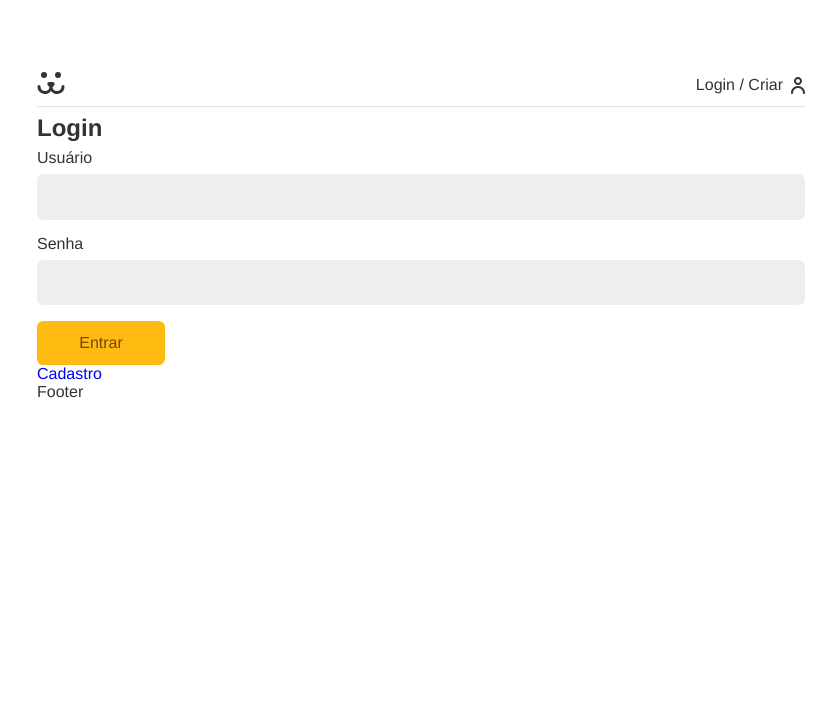
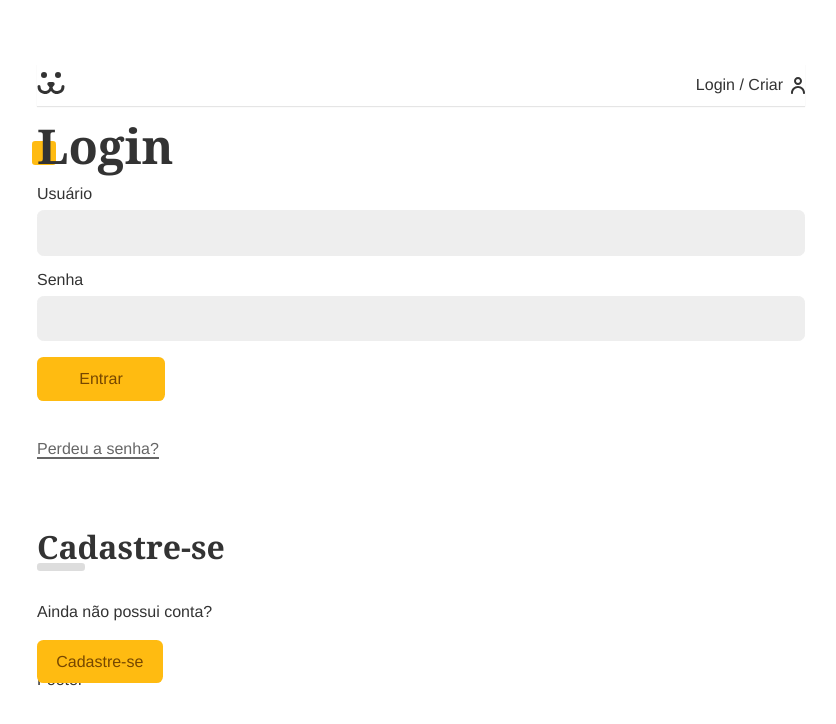
Before and after one commit to jrsoares/Dogs-web, a React (Create React App) app: page /login in a window 1280 px wide. Shown: the top 724 px of the page, without its empty margins (219-1055 px from the left). Built offline with nearby package versions, Linux system fonts and the light colour scheme.

Commit message:
stylizing the login page

```diff
--- a/src/Pages/Login/index.tsx
+++ b/src/Pages/Login/index.tsx
@@ -5,7 +5,7 @@ import { yupResolver } from '@hookform/resolvers/yup';
 import * as yup from 'yup';
 import Header from '../../Components/Header';
 import Footer from '../../Components/Footer';
-import { Container, Error } from './styles';
+import { Container, Form, Error, Forgot, Signin, Signup } from './styles';
 import Input from '../../Components/Input';
 import Button from '../../Components/Button';
 import { AuthContext } from '../../Context/Auth';
@@ -38,7 +38,7 @@ const Login: React.FC = () => {
       <Header />
       <Container>
         <h1>Login</h1>
-        <form onSubmit={handleSubmit(onSubmit)}>
+        <Form onSubmit={handleSubmit(onSubmit)}>
           <Input
             type="text"
             label="Usuário"
@@ -55,8 +55,15 @@ const Login: React.FC = () => {
           <Error>{errors.password?.message}</Error>
 
           <Button type="submit">Entrar</Button>
-        </form>
-        <Link to="/signup">Cadastro</Link>
+        </Form>
+
+        <Forgot to="/forgotPassword">Perdeu a senha?</Forgot>
+
+        <Signin>
+          <h2>Cadastre-se</h2>
+          <p>Ainda não possui conta?</p>
+        </Signin>
+        <Signup to="/signup">Cadastre-se</Signup>
       </Container>
       <Footer />
     </>
--- a/src/Pages/Login/styles.ts
+++ b/src/Pages/Login/styles.ts
@@ -1,15 +1,107 @@
-import styled from 'styled-components';
+import styled, { keyframes } from 'styled-components';
+import { Link } from 'react-router-dom';
+
+const animatedLeft = keyframes`
+to {
+  opacity: 1;
+  transform: initial
+}
+`;
 
 export const Container = styled.section`
   h1 {
     margin-top: 0.5rem;
     margin-bottom: 0.5rem;
   }
+  transform: translateX(-20px);
+  animation: ${animatedLeft} 0.3s forwards;
+
+  h1 {
+    font-family: var(--type-second);
+    line-height: 1;
+    font-size: 3rem;
+    margin: 1rem 0;
+    position: relative;
+    z-index: 1;
+  }
+
+  h1::after {
+    content: '';
+    display: block;
+    width: 1.5rem;
+    height: 1.5rem;
+    background: #fb1;
+    position: absolute;
+    bottom: 5px;
+    left: -5px;
+    border-radius: 0.2rem;
+    z-index: -1;
+  }
 `;
-
+export const Form = styled.form`
+  margin-bottom: 2rem;
+`;
 export const Error = styled.p`
   color: #f31;
   font-size: 0.875rem;
   margin-top: 0.25rem;
   margin-bottom: 0.4rem;
 `;
+
+export const Forgot = styled(Link)`
+  display: inline-block;
+  color: #666;
+  padding: 0.5rem 0;
+  line-height: 1;
+
+  &:after {
+    content: '';
+    height: 2px;
+    width: 100%;
+    background: currentColor;
+    display: block;
+  }
+`;
+
+export const Signin = styled.section`
+  h2 {
+    margin-top: 4rem;
+    font-family: var(--type-second);
+    line-height: 1;
+    font-size: 2rem;
+  }
+
+  h2:after {
+    content: '';
+    display: block;
+    background: #ddd;
+    height: 0.5rem;
+    width: 3rem;
+    border-radius: 0.2rem;
+  }
+
+  p {
+    margin-top: 2rem;
+    margin-bottom: 2rem;
+  }
+`;
+
+export const Signup = styled(Link)`
+  font-size: 1rem;
+  font-family: Helvetica, Arial, sans-serif;
+  cursor: pointer;
+  border: none;
+  border-radius: 0.4rem;
+  background: #fb1;
+  color: #764701;
+  min-width: 8rem;
+  padding: 0.8rem 1.2rem;
+  box-sizing: border-box;
+  transition: 0.1s;
+
+  &:hover,
+  :focus {
+    outline: none;
+    box-shadow: 0 0 0 3px #fea, 0 0 0 4px #fb1;
+  }
+`;
--- a/src/Styles/Global.ts
+++ b/src/Styles/Global.ts
@@ -1,6 +1,8 @@
 import { createGlobalStyle } from 'styled-components';
 
 export default createGlobalStyle`
+
+@import url('https://fonts.googleapis.com/css2?family=Spectral:wght@700&display=swap');
 
 * {
   box-sizing: border-box;
@@ -10,7 +12,9 @@ body {
   padding-top: 4rem;
   margin: 0px;
   color: #333;
-  font-family: Helvetica, Arial, sans-serif;
+  --type-first: Helvetica, Arial, sans-serif;
+  --type-second: 'Spectral', Georgia;
+  font-family: var(--type-first)
 }
 
 h1,
@@ -47,6 +51,7 @@ button {
 
 a {
   text-decoration: none;
+  color: #333
 }
 
 #root {
@@ -54,5 +59,4 @@ a {
   padding: 0 1rem;
   margin: 0 auto;
 }
-
 `;
```
